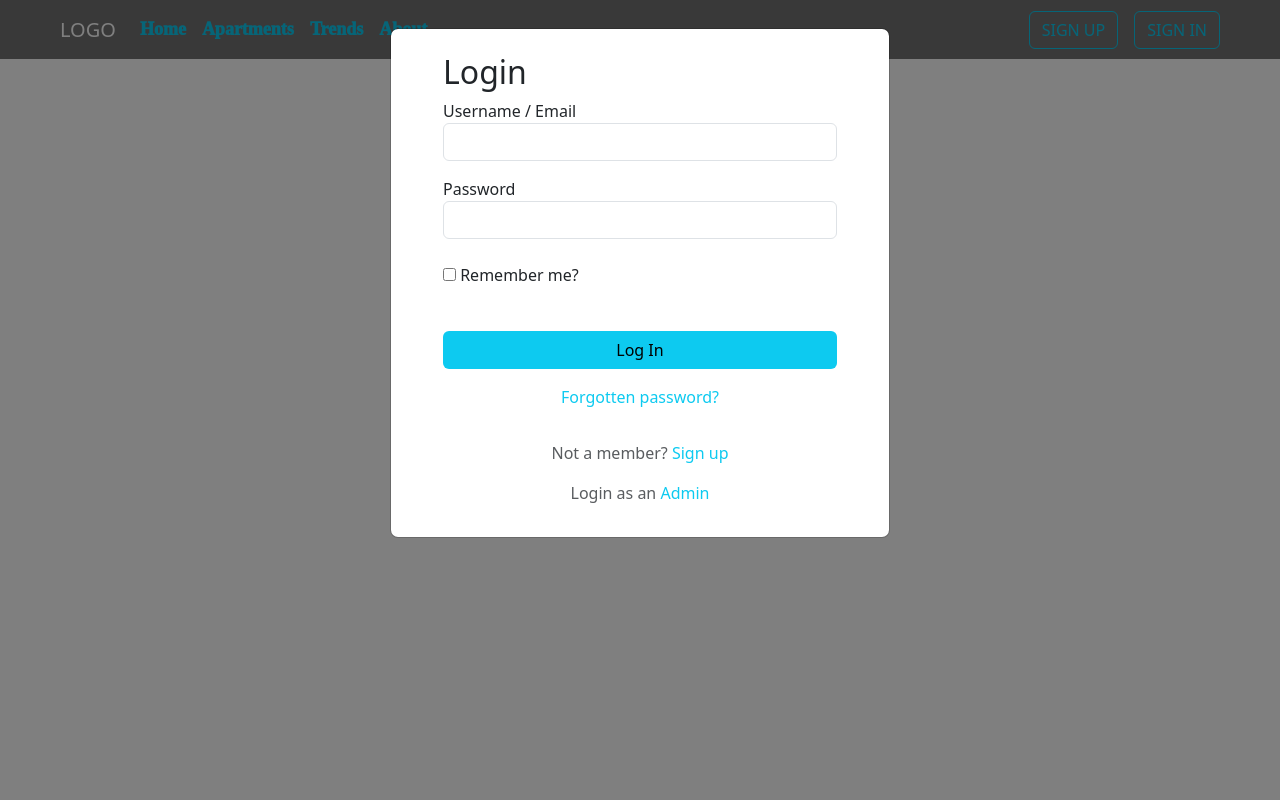
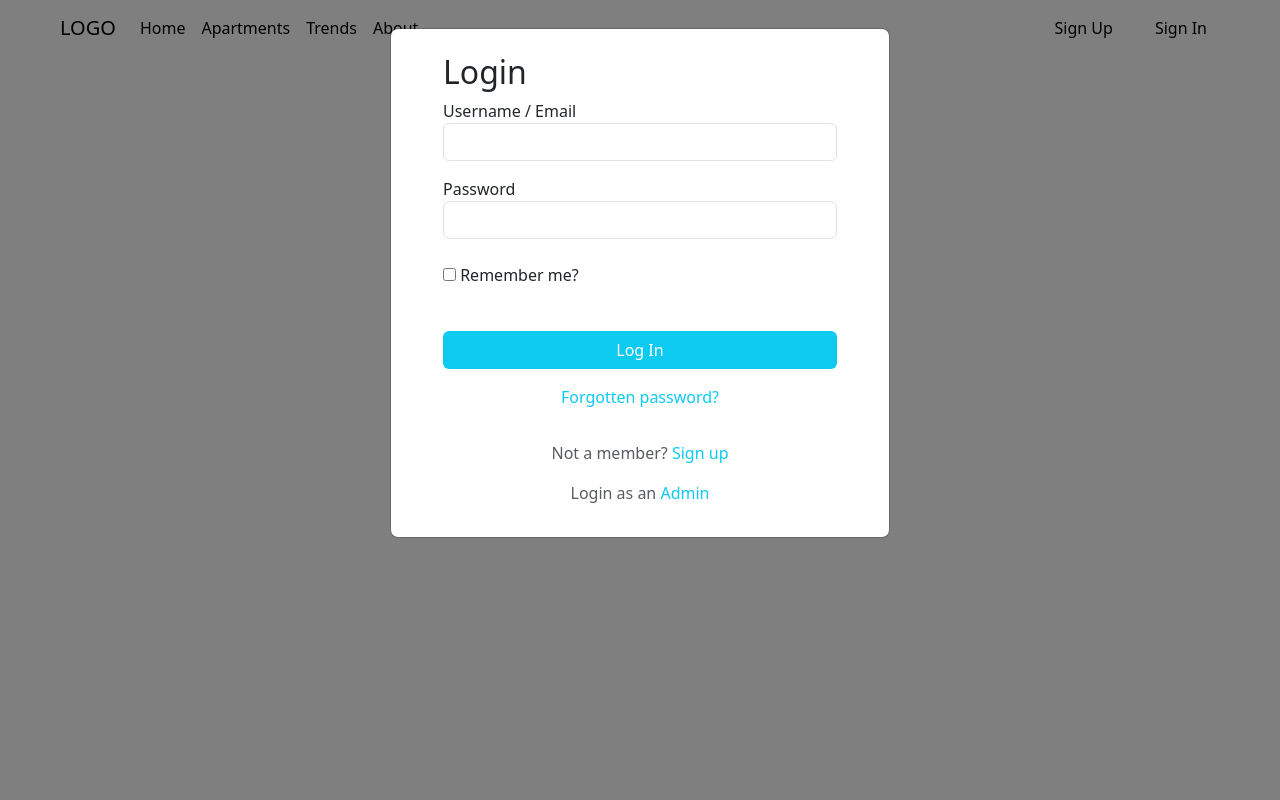
Before and after one commit to ashik5757/Online-house-rental, a Django app: template rental_app/templates/About/about.html in a window 1280 px wide, after a click on "Apartments". Run offline with Django 3.2, Linux system fonts and the light colour scheme; the template is opened without the code that fills it, so the values that code supplies are empty.

Commit message:
color consistency

```diff
--- a/online_house_rental/templates/Signup/base_signup.html
+++ b/online_house_rental/templates/Signup/base_signup.html
@@ -1,10 +1,15 @@
+{% load static %}
+
+{% block more_link %}
+<link rel="stylesheet" href="{% static 'css/base-signup/base-signup.css' %}">
+{% endblock more_link %}
 <div class="pt-3">
     <div class="container">
         <div class="row">
             <div class="col-md-auto mx-auto">
                 <div class="d-flex flex-row mb-2">
-                    <div class="order-2 p-2"><a class="btn btn-outline-info" data-bs-toggle="modal" data-bs-target="#signupModal1" href="{% url 'sign_up_landlord' %}">Landlord</a></div>
-                    <div class="order-1 p-2"><a class="btn btn-outline-info" data-bs-toggle="modal" data-bs-target="#signupModal2" href="{% url 'sign_up_renter' %}">Renter</a></div>
+                    <div class="order-2 p-2"><a class="btn btn-option-custom" data-bs-toggle="modal" data-bs-target="#signupModal1" href="{% url 'sign_up_landlord' %}">Landlord</a></div>
+                    <div class="order-1 p-2"><a class="btn btn-option-custom" data-bs-toggle="modal" data-bs-target="#signupModal2" href="{% url 'sign_up_renter' %}">Renter</a></div>
                 </div>
             </div>
         </div>
--- a/online_house_rental/templates/base.html
+++ b/online_house_rental/templates/base.html
@@ -4,6 +4,7 @@
     <meta charset="utf-8">
     <meta name="viewport" content="width=device-width, initial-scale=1">
     <title>{% block title %}{% endblock title %}</title>
+    <link rel="stylesheet" href="https://cdnjs.cloudflare.com/ajax/libs/font-awesome/6.4.2/css/all.min.css" integrity="sha512-z3gLpd7yknf1YoNbCzqRKc4qyor8gaKU1qmn+CShxbuBusANI9QpRohGBreCFkKxLhei6S9CQXFEbbKuqLg0DA==" crossorigin="anonymous" referrerpolicy="no-referrer" />
     <link href="https://cdn.jsdelivr.net/npm/bootstrap@5.3.0/dist/css/bootstrap.min.css" rel="stylesheet" integrity="sha384-9ndCyUaIbzAi2FUVXJi0CjmCapSmO7SnpJef0486qhLnuZ2cdeRhO02iuK6FUUVM" crossorigin="anonymous">
     {% block more_link %} {% endblock more_link %}
   </head>
--- a/online_house_rental/templates/navbar.html
+++ b/online_house_rental/templates/navbar.html
@@ -37,8 +37,8 @@
 
       <!-- Notification Button-->
       {% if request.user.is_authenticated %}
-      <button type="button" class="btn btn-* position-relative" onclick="window.location.href='{% url 'notification'%}' ;">
-        <svg class="navbutton" xmlns="http://www.w3.org/2000/svg" width="16" height="16" fill="#0dcaf0" class="bi bi-bell" viewBox="0 0 16 16">
+      <button type="button" class="notify-button btn btn-* position-relative" onclick="window.location.href='{% url 'notification'%}' ;">
+        <svg xmlns="http://www.w3.org/2000/svg" width="16" height="16" fill="Black" class="bi bi-bell" viewBox="0 0 16 16">
           <path d="M8 16a2 2 0 0 0 2-2H6a2 2 0 0 0 2 2zM8 1.918l-.797.161A4.002 4.002 0 0 0 4 6c0 .628-.134 2.197-.459 3.742-.16.767-.376 1.566-.663 2.258h10.244c-.287-.692-.502-1.49-.663-2.258C12.134 8.197 12 6.628 12 6a4.002 4.002 0 0 0-3.203-3.92L8 1.917zM14.22 12c.223.447.481.801.78 1H1c.299-.199.557-.553.78-1C2.68 10.2 3 6.88 3 6c0-2.42 1.72-4.44 4.005-4.901a1 1 0 1 1 1.99 0A5.002 5.002 0 0 1 13 6c0 .88.32 4.2 1.22 6z"/>
         </svg>
         <span class="position-absolute top-0 start-100 translate-middle badge rounded-pill bg-danger">
@@ -46,9 +46,10 @@
           <span class="visually-hidden">unread messages</span>
         </span>
       </button>
+
       <!-- Bookmarks Button-->
       <button type="button" class="btn btn-*" onclick="window.location.href='{% url 'bookmarks' %}' ;">
-        <svg class="navbutton" xmlns="http://www.w3.org/2000/svg" width="16" height="16" fill="#0dcaf0" class="bi bi-bookmarks" viewBox="0 0 16 16">
+        <svg xmlns="http://www.w3.org/2000/svg" width="16" height="16" fill="Black" class="bi bi-bookmarks" viewBox="0 0 16 16">
           <path d="M2 4a2 2 0 0 1 2-2h6a2 2 0 0 1 2 2v11.5a.5.5 0 0 1-.777.416L7 13.101l-4.223 2.815A.5.5 0 0 1 2 15.5V4zm2-1a1 1 0 0 0-1 1v10.566l3.723-2.482a.5.5 0 0 1 .554 0L11 14.566V4a1 1 0 0 0-1-1H4z"/>
           <path d="M4.268 1H12a1 1 0 0 1 1 1v11.768l.223.148A.5.5 0 0 0 14 13.5V2a2 2 0 0 0-2-2H6a2 2 0 0 0-1.732 1z"/>
         </svg>
@@ -77,8 +78,8 @@
 
       {% else %}
       <!-- Sign up + Sign in-->
-      <a class="btn btn-outline-info me-3" data-bs-toggle="modal" data-bs-target="#signupModal_base" href="{% url 'signup_base' %}">SIGN UP</a>
-      <a class="btn btn-outline-info" data-bs-toggle="modal" data-bs-target="#signinModal" href="{% url 'sign_in' %}">SIGN IN</a>
+      <a class="btn btn-custom me-3" data-bs-toggle="modal" data-bs-target="#signupModal_base" href="{% url 'signup_base' %}">Sign Up</a>
+      <a class="btn btn-custom" data-bs-toggle="modal" data-bs-target="#signinModal" href="{% url 'sign_in' %}">Sign In</a>
       {% endif %}
 
     </div>
--- /dev/null
+++ b/rental_app/static/css/base-signup/base-signup.css
@@ -0,0 +1,9 @@
+.btn-option-custom{
+    background-color: #0dcaf0;
+    color: white;
+    transition: color .15s ease-in-out, background-color .15s ease-in-out, border-color .15s ease-in-out;
+}
+.btn-option-custom:hover{
+    color: #0dcaf0;
+    border-color: #0dcaf0;
+}
--- a/rental_app/static/css/login/login.css
+++ b/rental_app/static/css/login/login.css
@@ -1,13 +1,14 @@
 .btn-login-custom {
     background-color: #0dcaf0;
-    color: black;
+    color: white;
 }
 
 .btn-login-custom:hover {
     /* color: var(--bs-btn-hover-color);
     background-color: var(--bs-btn-hover-bg);*/
     border-color: #0dcaf0;
-    background-color: aliceblue;
+    background-color: white;
+    color: #0dcaf0;
 }
 
 
--- a/rental_app/static/css/navbar/navbar.css
+++ b/rental_app/static/css/navbar/navbar.css
@@ -1,35 +1,55 @@
+.btn-custom{
+    background-color: white;
+    color: #000000;
+    transition: color .15s ease-in-out, background-color .15s ease-in-out, border-color .15s ease-in-out;
+}
+.btn-custom:hover{
+    color: #0dcaf0;
+    border-color: #0dcaf0;
+}
+
+.navbar-brand,
 .nav-link {
     display: block;
     padding: var(--bs-nav-link-padding-y) var(--bs-nav-link-padding-x);
-    font-family: 'Poppins';
-    font-size: large;
-    font-weight: 1000;
     /* font-size: var(--bs-nav-link-font-size); */
     /* font-weight: var(--bs-nav-link-font-weight); */
-    color: #0dcaf0;
+    color: #000000;
     text-decoration: none;
     border: 0;
     transition: color .15s ease-in-out, background-color .15s ease-in-out, border-color .15s ease-in-out;
     /* color: rgba(var(--bs-link-color-rgb),var(--bs-link-opacity,1)); */
 }
 
+.nav-link:hover{
+    color: #0dcaf0;
+}
+
 nav {
     /* opacity: 1; */
-    background-color: hwb(0 0% 100% / 0.548);
+    background-color: hwb(0 100% 0% / 0.384);
     backdrop-filter: blur(8px);
 }
 
+.dropdown-menu,
+.dropdown-item{
+    background-color: white;
+    color: #000000;
+}
 .dropdown-item:hover{
     background-color: #0dcaf0;
-    color: black;
+    color: rgb(255, 255, 255);
 }
 
+
+.notify-button:hover .notify-button .custom-notification{
+    background-color: white;
+}
 /* .navbutton{
     color: #0dcaf0;
     transition: color .15s ease-in-out, background-color .15s ease-in-out, border-color .15s ease-in-out;
 
 }
-
 .navbutton :hover{
-    background-color: aliceblue;
+    background-color: white;
 } */
--- a/rental_app/static/css/signup/signup.css
+++ b/rental_app/static/css/signup/signup.css
@@ -1,11 +1,12 @@
 .btn-signup-custom {
     background-color: #0dcaf0;
-    color: black;
+    color: white;
 }
 
 .btn-signup-custom:hover {
     /* color: var(--bs-btn-hover-color);
     background-color: var(--bs-btn-hover-bg);*/
     border-color: #0dcaf0;
-    background-color: aliceblue;
+    background-color: white;
+    color: #0dcaf0;
 }
```
